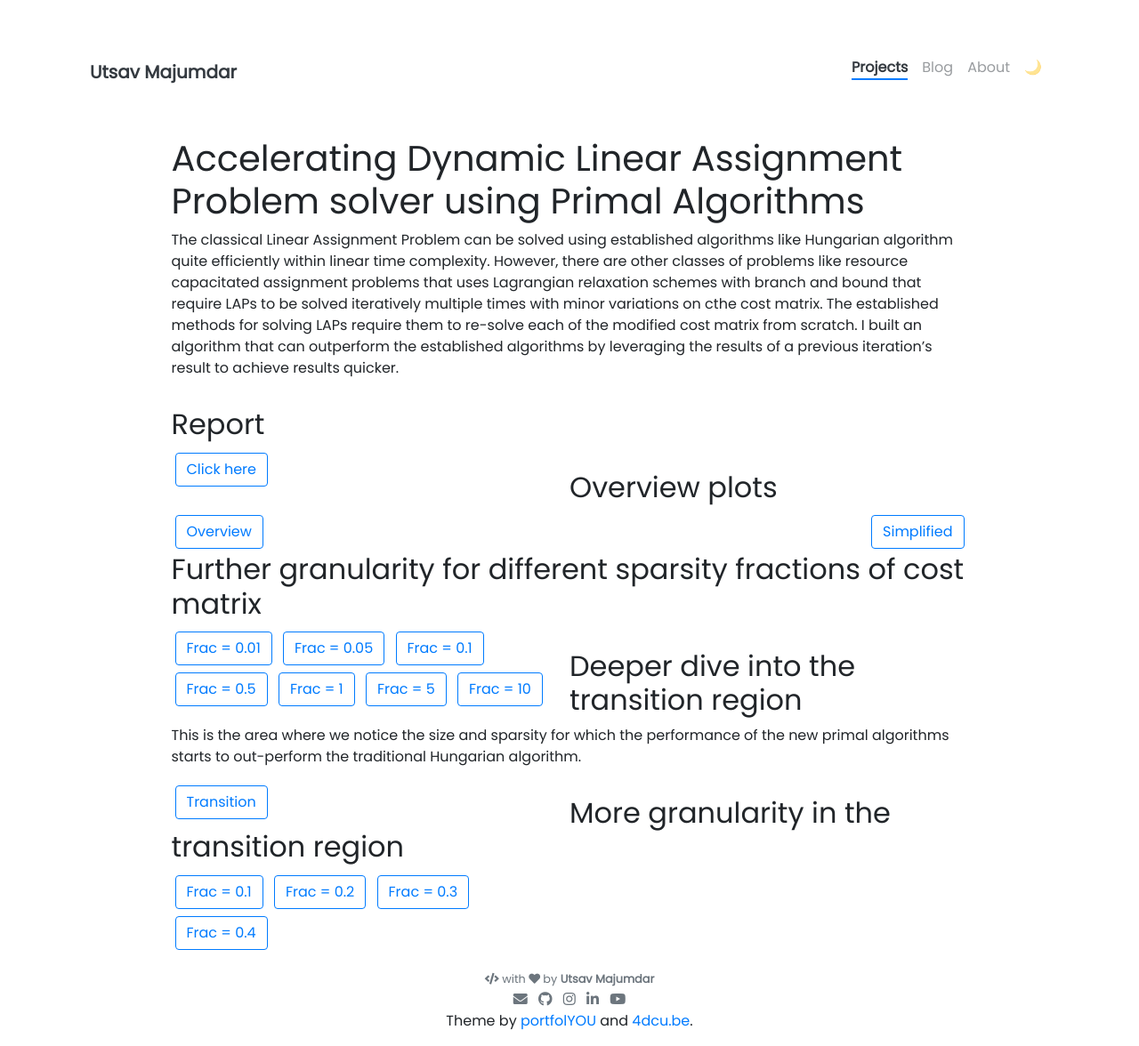
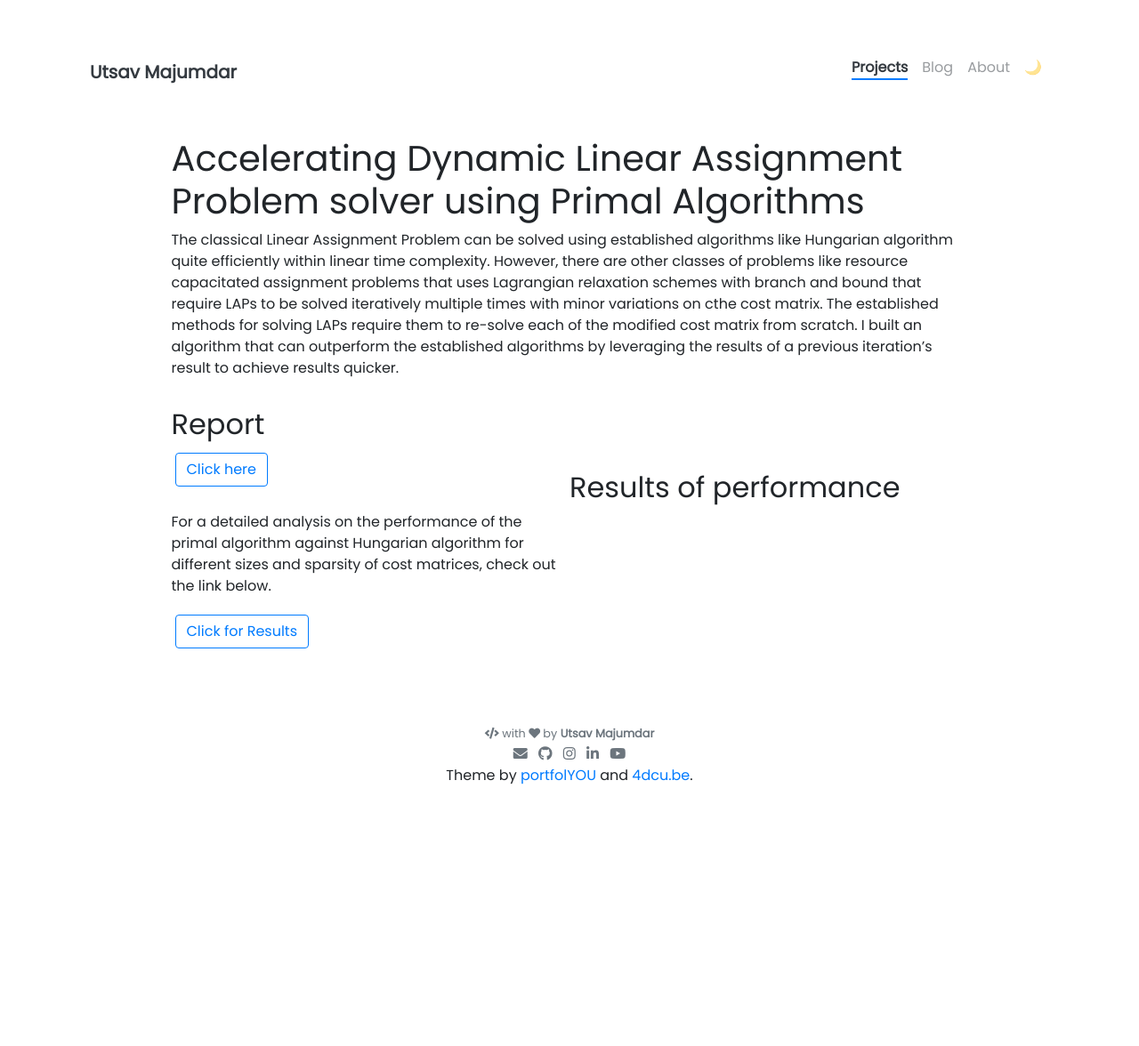
Before and after one commit to utsavmajumdar14/portfolio, a Jekyll site: the page built from _projects/dynamicLAP.md, in a window 1280 px wide. Shown: the whole page at 89% size. Built offline with Jekyll 4.4.1, drawn with Linux system fonts in a browser that asks for light colours; nearby versions of some CDN libraries; after the commit the page ends 900 px from its top, so only the background shows below that.

Commit message:
separated_pages

```diff
--- a/_projects/dynamicLAP.md
+++ b/_projects/dynamicLAP.md
@@ -19,35 +19,8 @@ I built an algorithm that can outperform the established algorithms by leveragin
 {% include elements/button.html link="https://github.com/utsavmajumdar14/DynamicLAP/blob/main/Majumdar%20et%20al.%20-%20Accelerating%20Dynamic%20Linear%20Assignment%20Problem%20solver.pdf" text="Click here" %}
 </div>
 
-## Overview plots
+## Results of performance
 <div class="left">
-{% include elements/button.html link="assets/plots/all/balinski_vs_hungarian.html" text="Overview" %}
+<p>For a detailed analysis on the performance of the primal algorithm against Hungarian algorithm for different sizes and sparsity of cost matrices, check out the link below.</p>
+{% include elements/button.html link="https://utsavmajumdar14.github.io/DynamicLAP/" text="Click for Results" %}
 </div>
-<div class="right">
-{% include elements/button.html link="/assets/plots/all/balinski_vs_hungarian_simplify.html" text="Simplified" %}
-</div>
-
-## Further granularity for different sparsity fractions of cost matrix
-<div class="left">
-{% include elements/button.html link="/assets/plots/all/1_frac_0.01.html" text="Frac = 0.01" %}
-{% include elements/button.html link="/assets/plots/all/2_frac_0.05.html" text="Frac = 0.05" %}
-{% include elements/button.html link="/assets/plots/all/3_frac_0.1.html" text="Frac = 0.1" %}
-{% include elements/button.html link="/assets/plots/all/4_frac_0.5.html" text="Frac = 0.5" %}
-{% include elements/button.html link="/assets/plots/all/5_frac_1.html" text="Frac = 1" %}
-{% include elements/button.html link="/assets/plots/all/6_frac_5.html" text="Frac = 5" %}
-{% include elements/button.html link="/assets/plots/all/7_frac_10.html" text="Frac = 10" %}
-</div>
-
-## Deeper dive into the transition region
-This is the area where we notice the size and sparsity for which the performance of the new primal algorithms starts to out-perform the traditional Hungarian algorithm.
-<div class="left">
-{% include elements/button.html link="/assets/plots/all/balinski_vs_hungarian_transition.html" text="Transition" %}
-</div>
-
-## More granularity in the transition region
-<div class="left">
-{% include elements/button.html link="assets/plots/transition/transition_frac_0.1.html" text="Frac = 0.1" %}
-{% include elements/button.html link="assets/plots/transition/transition_frac_0.2.html" text="Frac = 0.2" %}
-{% include elements/button.html link="assets/plots/transition/transition_frac_0.3.html" text="Frac = 0.3" %}
-{% include elements/button.html link="assets/plots/transition/transition_frac_0.4.html" text="Frac = 0.4" %}
-</div>
```
Also changed, not shown: 1 other file.
